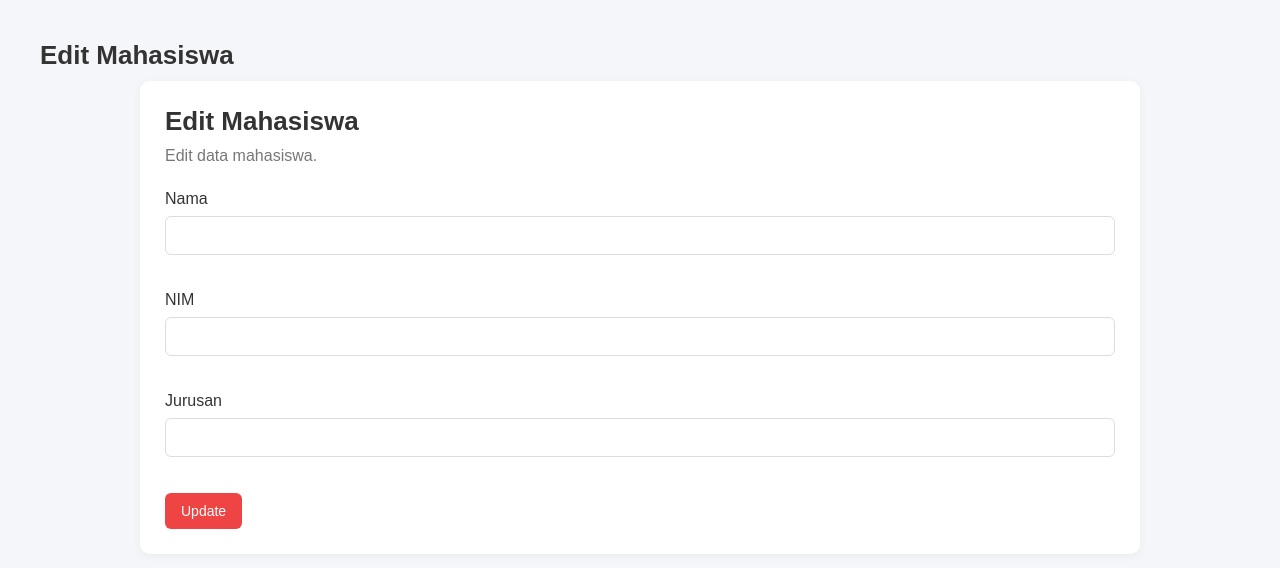
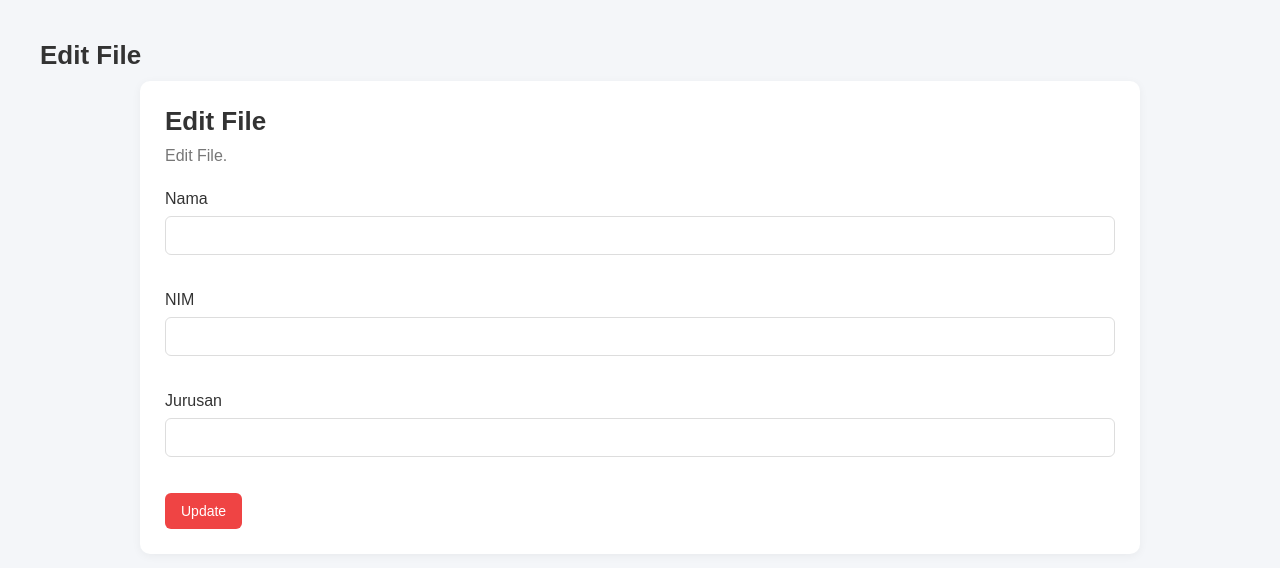
Before and after one commit to DzikraaLangit/testaslab, a PHP site: page /edit.php?id=1 in a window 1280 px wide. Shown: the top 568 px of the page. Run offline with PHP 8.4, Linux system fonts and the light colour scheme; the visitor is signed in with stand-in values (Sample User, id 1); data that the repository does not hold is empty.

Commit message:
fix edit

```diff
--- a/edit.php
+++ b/edit.php
@@ -22,26 +22,26 @@ if (isset($_POST['submit'])) {
     exit;
 }
 
-$data = mysqli_query($conn, "SELECT * FROM mahasiswa WHERE id=$id");
+$data = mysqli_query($conn, "SELECT * FROM file WHERE id=$id");
 $mhs = mysqli_fetch_assoc($data);
 ?>
 
-<h2>Edit Mahasiswa</h2>
+<h2>Edit File</h2>
 <link rel="stylesheet" href="css/style.css">
 <div class="container">
         <div class="card">
-            <h2>Edit Mahasiswa</h2>
-            <p class="subtitle">Edit data mahasiswa.</p>
+            <h2>Edit File</h2>
+            <p class="subtitle">Edit File.</p>
 
             <form method="POST">
                 <label>Nama</label>
-                <input type="text" name="nama" value="<?= htmlspecialchars($mhs['nama']) ?>"><br><br>
+                <input type="text" name="nama_file" value="<?= htmlspecialchars($mhs['nama_file']) ?>"><br><br>
 
                 <label>NIM</label>
-                <input type="text" name="nim" value="<?= htmlspecialchars($mhs['nim']) ?>"><br><br>
+                <input type="text" name="ukuran" value="<?= htmlspecialchars($mhs['ukuran']) ?>"><br><br>
 
                 <label>Jurusan</label>
-                <input type="text" name="jurusan" value="<?= htmlspecialchars($mhs['jurusan']) ?>"><br><br>
+                <input type="text" name="created_at" value="<?= htmlspecialchars($mhs['created_at']) ?>"><br><br>
 
                 <button type="submit" name="submit" class="btn btn-hapus">Update</button>
             </form>
```
